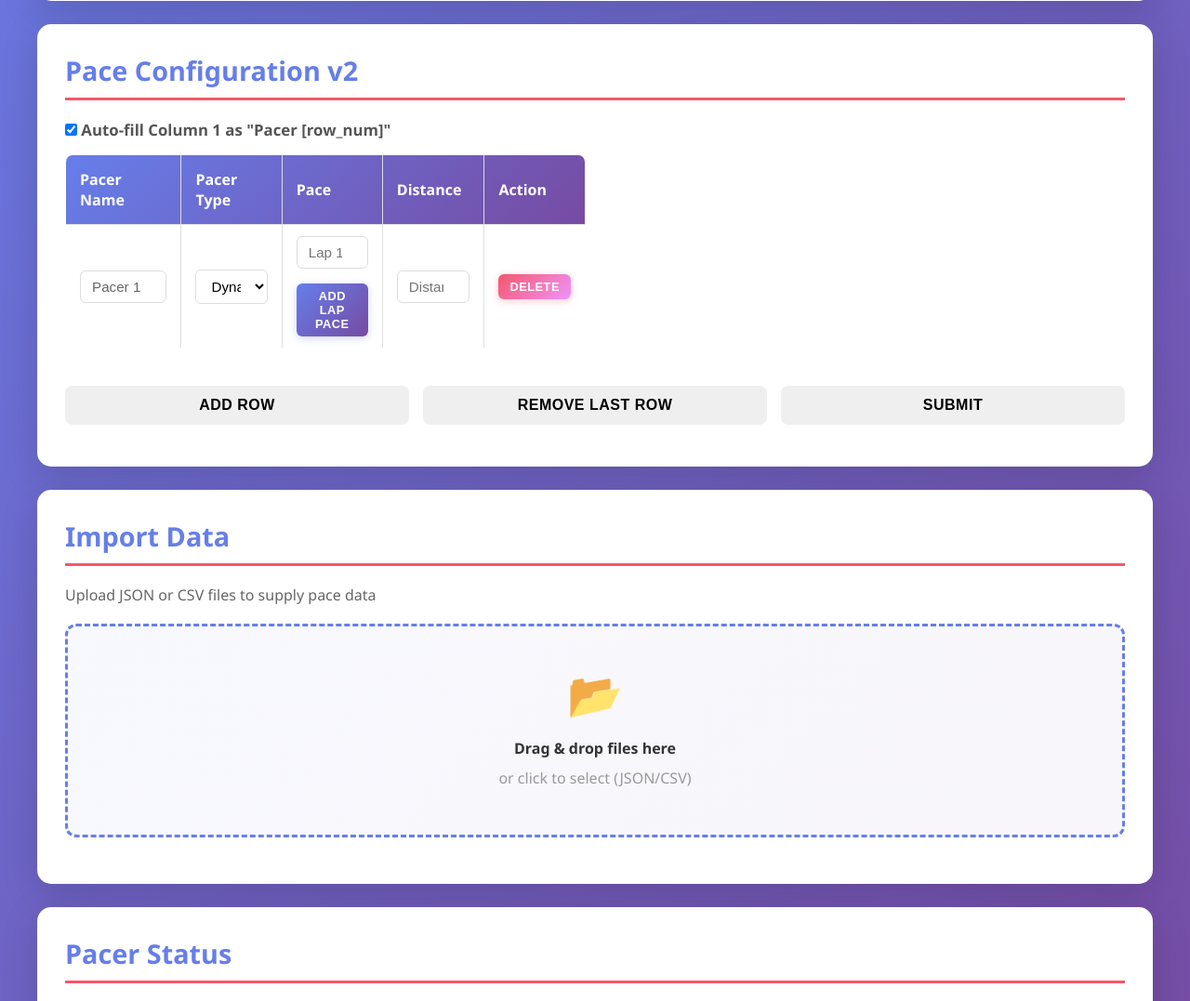
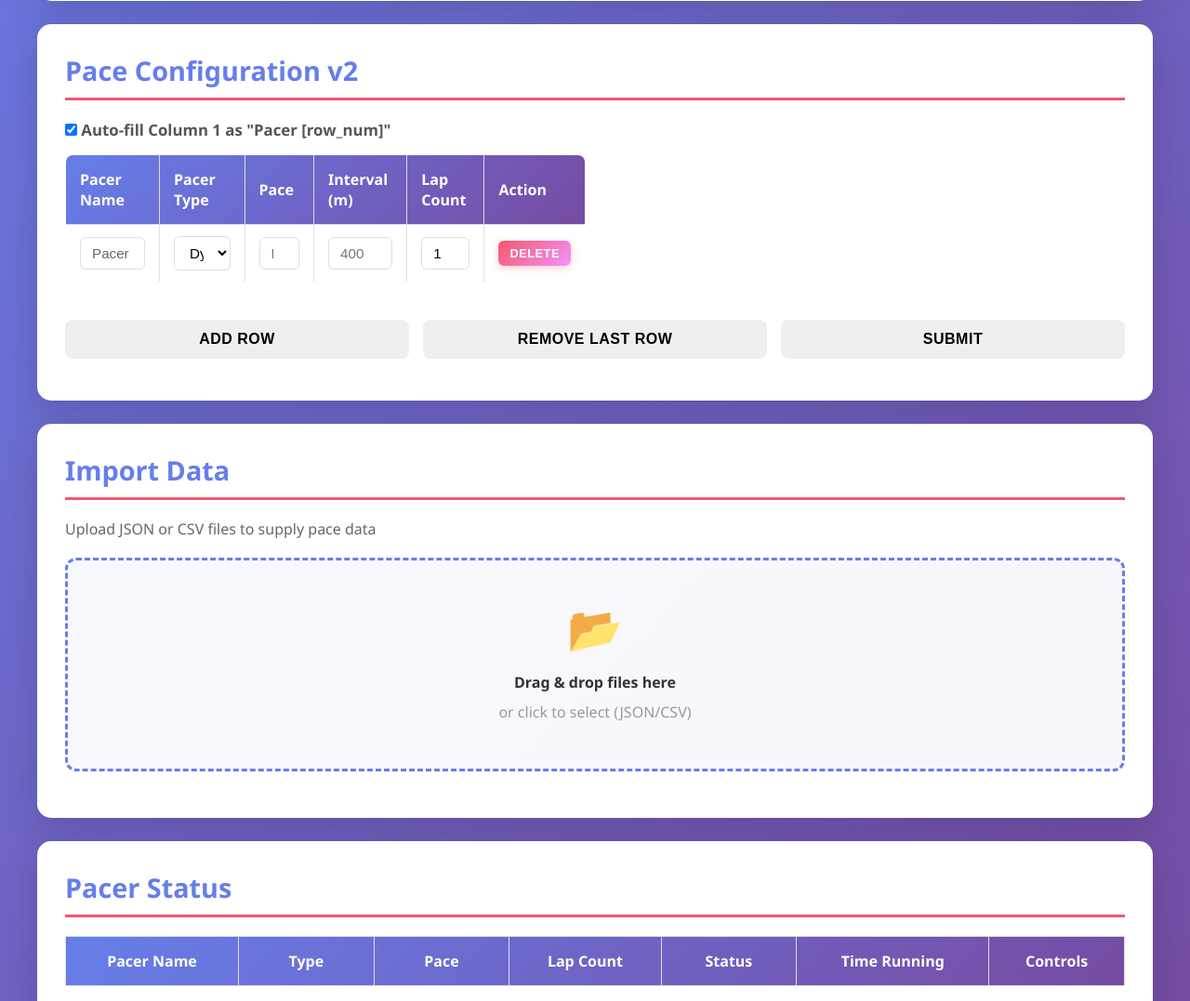
Before and after one commit to rd535/ece5725_finalproject, a Flask app: page / in a window 1280 px wide. Shown: the part 560-1637 px from the top of the page at 93% size. Run offline with Flask 3, Linux system fonts and the light colour scheme; lists and menus that the app fills with data are empty.

Commit message:
adding lap count entry logic

```diff
--- a/templates/pacer_v3.html
+++ b/templates/pacer_v3.html
@@ -65,7 +65,8 @@
                                     <th>Pacer Name</th>
                                     <th>Pacer Type</th>
                                     <th>Pace</th>
-                                    <th>Distance</th>
+                                    <th>Interval (m)</th>
+                                    <th>Lap Count</th>
                                     <th>Action</th>
                                 </tr>
                             </thead>
@@ -83,12 +84,14 @@
                                         <div class="paceList">
                                             <input type="number" class="lapPace" placeholder="Lap 1 pace" min="1"
                                                 max="300">
-                                            <button type="button" class="addLapBtn" onclick="addLapPace(this)">Add Lap Pace</button>
                                         </div>
                                     </td>
-                                    <td><input type="number" class="distance" placeholder="Distance" min="1"
-                                            max="10000"></td>
-                                    <td><button type="button" class="delBtn" onclick="removeRow(this)">Delete</button></td>
+                                    <td><input type="number" class="distance" placeholder="400" min="1" max="10000">
+                                    </td>
+                                    <td><input type="number" class="lapCount" value="1" min="1" max="9"
+                                        oninput="updateLapPaceFromLapNum(this)"></td>
+                                    <td><button type="button" class="delBtn" onclick="removeRow(this)">Delete</button>
+                                    </td>
                                 </tr>
                             </tbody>
                         </table>
@@ -533,6 +536,7 @@
 
         autoNameToggle.addEventListener("change", updateAutoNames);
 
+        //Outdated !!
         function addLapPace(button) {
             const row = button.closest("tr");
             const typeSelect = row.querySelector(".pacerType");
@@ -552,6 +556,50 @@
             input.max = "300";
 
             paceList.insertBefore(input, button);
+
+            updateLapCountFromRow(row);
+        }
+
+        function updateLapCountFromRow(row) {
+            const paceType = row.querySelector(".pacerType");
+            const lapCountInput = row.querySelector(".lapCount");
+
+            if (paceType.value !== "dynamic") return;
+
+            const numPaces = row.querySelectorAll(".lapPace").length;
+            lapCountInput.value = numPaces;
+        }
+
+        // LapNum change input handler
+        function updateLapPaceFromLapNum(input) {
+            const row = input.closest("tr");
+            const typeSelect = row.querySelector(".pacerType");
+
+            if (typeSelect.value !== "dynamic") {
+                return;
+            }
+
+            const lapCount = Number(input.value);
+            const paceList = row.querySelector(".paceList");
+            const currentPaces = paceList.querySelectorAll(".lapPace").length;
+            if (lapCount > currentPaces) {
+                for (let i = currentPaces + 1; i <= lapCount; i++) {
+                    const paceInput = document.createElement("input");
+                    paceInput.type = "number";
+                    paceInput.className = "lapPace";
+                    paceInput.placeholder = `Lap ${i} pace`;
+                    paceInput.min = "1";
+                    paceInput.max = "300";
+                    paceList.insertBefore(paceInput, paceList.querySelector(".addLapBtn"));
+                }
+            } else if (lapCount < currentPaces) {
+                const paceInputs = paceList.querySelectorAll(".lapPace");
+                for (let i = currentPaces - 1; i >= lapCount; i--) {
+                    if (paceInputs[i]) {
+                        paceInputs[i].remove();
+                    }
+                }
+            }
         }
 
         async function submitTable() {
@@ -651,9 +699,9 @@
                     <td data-pacer-time="${pacerName}">${timeRunning}</td>
                     <td>
                         ${!isRunning
-                            ? `<button class="btn-success" onclick="startPacer('${pacerName}')">Start</button>`
-                            : `<button class="btn-danger" onclick="stopPacer('${pacerName}')">Stop</button>`
-                        }
+                        ? `<button class="btn-success" onclick="startPacer('${pacerName}')">Start</button>`
+                        : `<button class="btn-danger" onclick="stopPacer('${pacerName}')">Stop</button>`
+                    }
                     </td>
                 `;
                 statusTableBody.appendChild(row);
```
Also changed, not shown: README.md.
